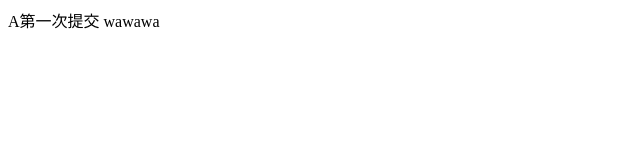
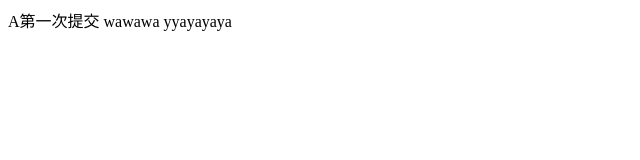
Before and after one commit to chijing12/vuexm, a plain HTML site: page index.html in a window 1280 px wide. Shown: the full height of the page, 0-640 px from the left. Drawn offline with Linux system fonts and the light colour scheme.

Commit message:
A第三次提交

```diff
--- a/index.html
+++ b/index.html
@@ -8,5 +8,6 @@
 <body>
     A第一次提交
     wawawa
+    yyayayaya
 </body>
 </html>
```
